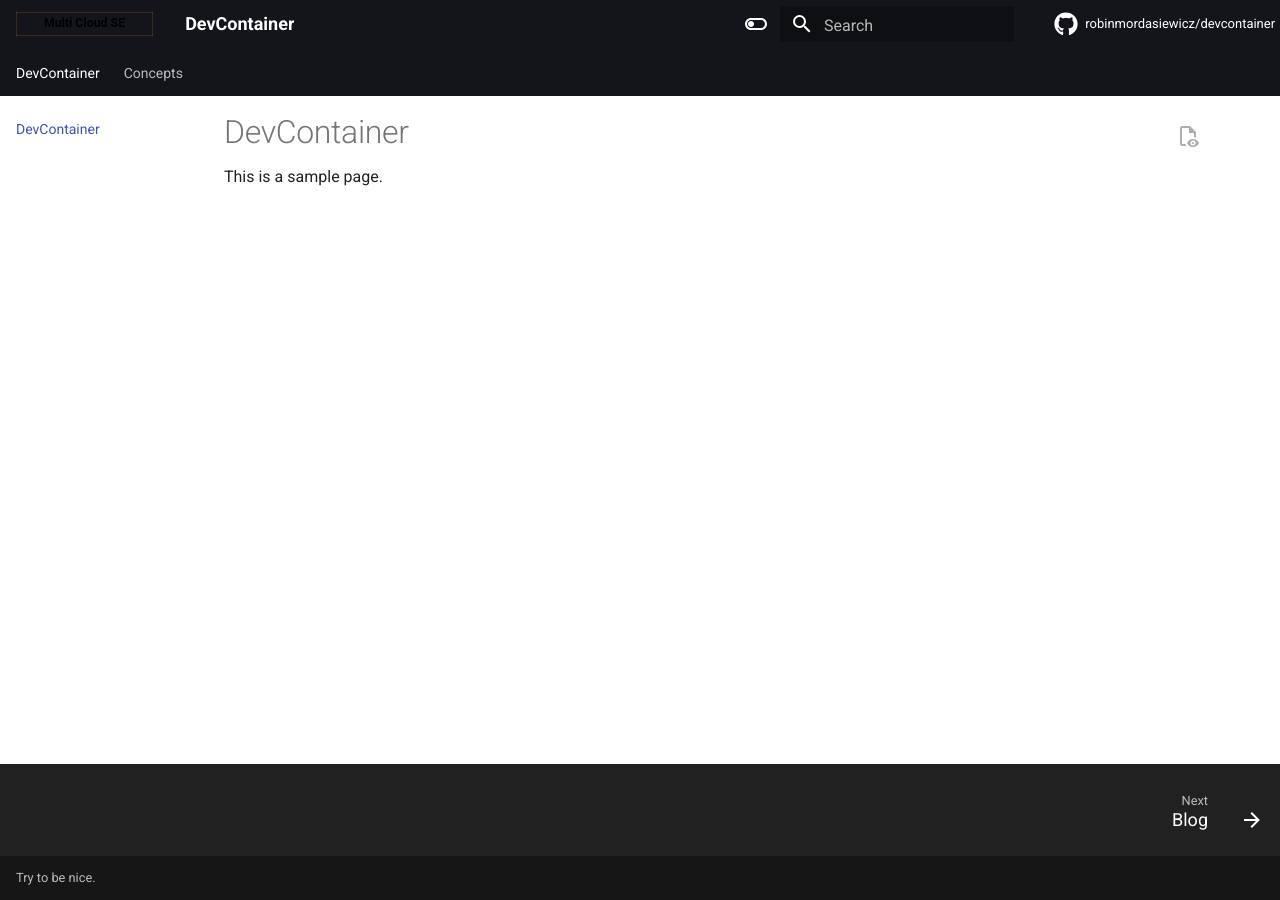
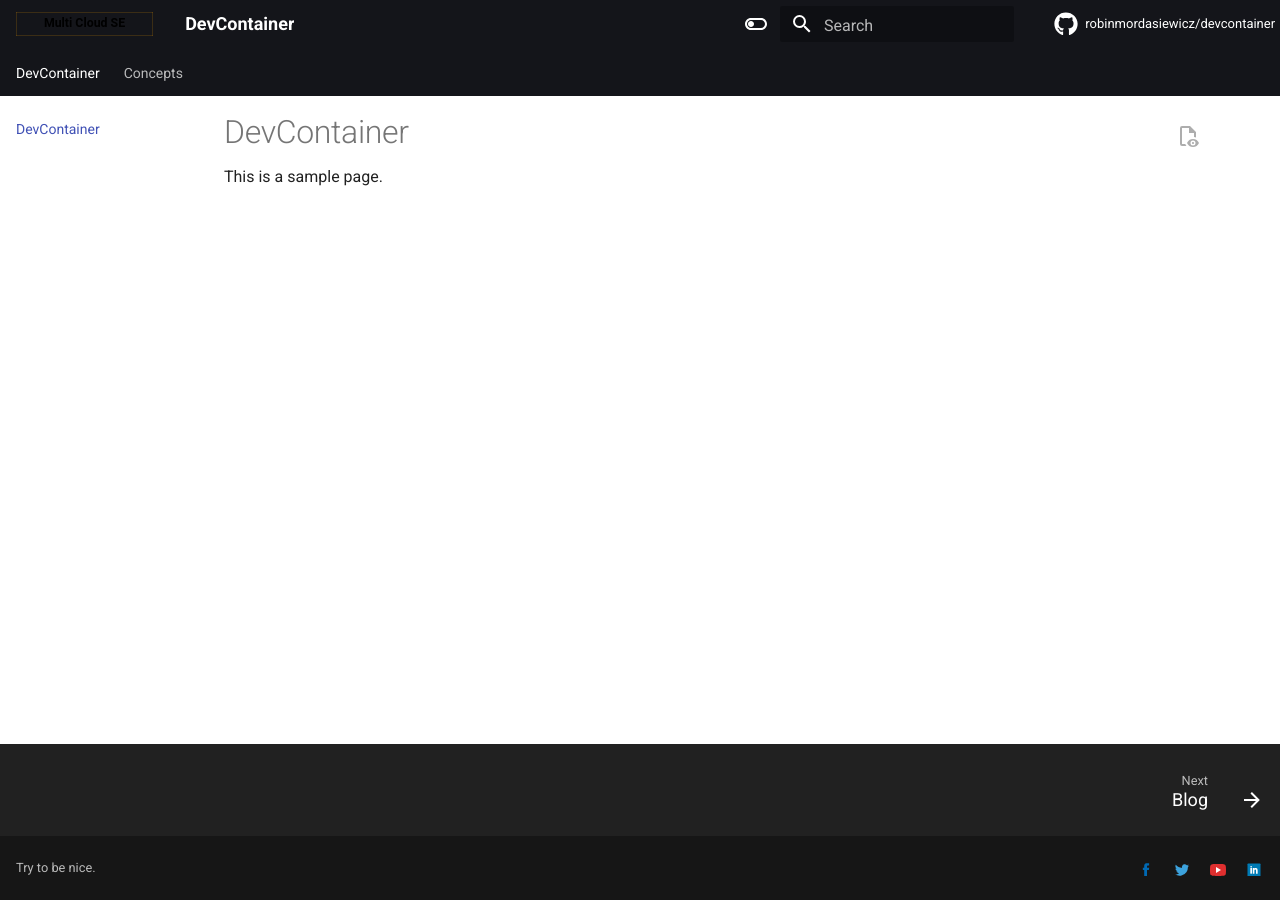
Before and after one commit to robinmordasiewicz/foo, an MkDocs documentation site: the page built from docs/index.md, in a window 1280 px wide. Built offline with MkDocs 1.6.1 and Material for MkDocs 9.7.7, drawn with Linux system fonts in a browser that asks for light colours; comment, search, counter and statistics services are not loaded.

Commit message:
updating devcontainer

```diff
--- a/mkdocs.yml
+++ b/mkdocs.yml
@@ -16,6 +16,15 @@ extra:
   annotate:
     json: [.s2]
   generator: false
+  social:
+    - icon: custom/fc-lib-facebook
+      link: https://www.facebook.com/robin.mordasiewicz/
+    - icon: custom/fc-lib-twitter
+      link: https://twitter.com/r_mordasiewicz
+    - icon: custom/fc-lib-youtube
+      link: https://www.youtube.com/channel/UCc2rQTQp22P2WEhCArzlUoQ
+    - icon: custom/fc-lib-linkedin
+      link: https://www.linkedin.com/in/robin-mordasiewicz
 
 validation:
   omitted_files: warn
@@ -113,6 +122,7 @@ markdown_extensions:
         kwds:
 
 plugins:
+  - glightbox
   - blog:
       blog_dir: concepts
       post_dir: "{blog}/articles"
```
Also changed, not shown: docs/overrides/.icons/custom/custom.svg (added), docs/overrides/.icons/custom/favicon.ico (added), docs/overrides/.icons/custom/fc-lib-facebook.svg (added), docs/overrides/.icons/custom/fc-lib-linkedin.svg (added), docs/overrides/.icons/custom/fc-lib-twitter.svg (added), docs/overrides/.icons/custom/fc-lib-youtube.svg (added), docs/overrides/.icons/custom/github-mark.svg (added), docs/overrides/.icons/custom/github-octocat-logo-svg-vector.svg (added), 1 other file.
